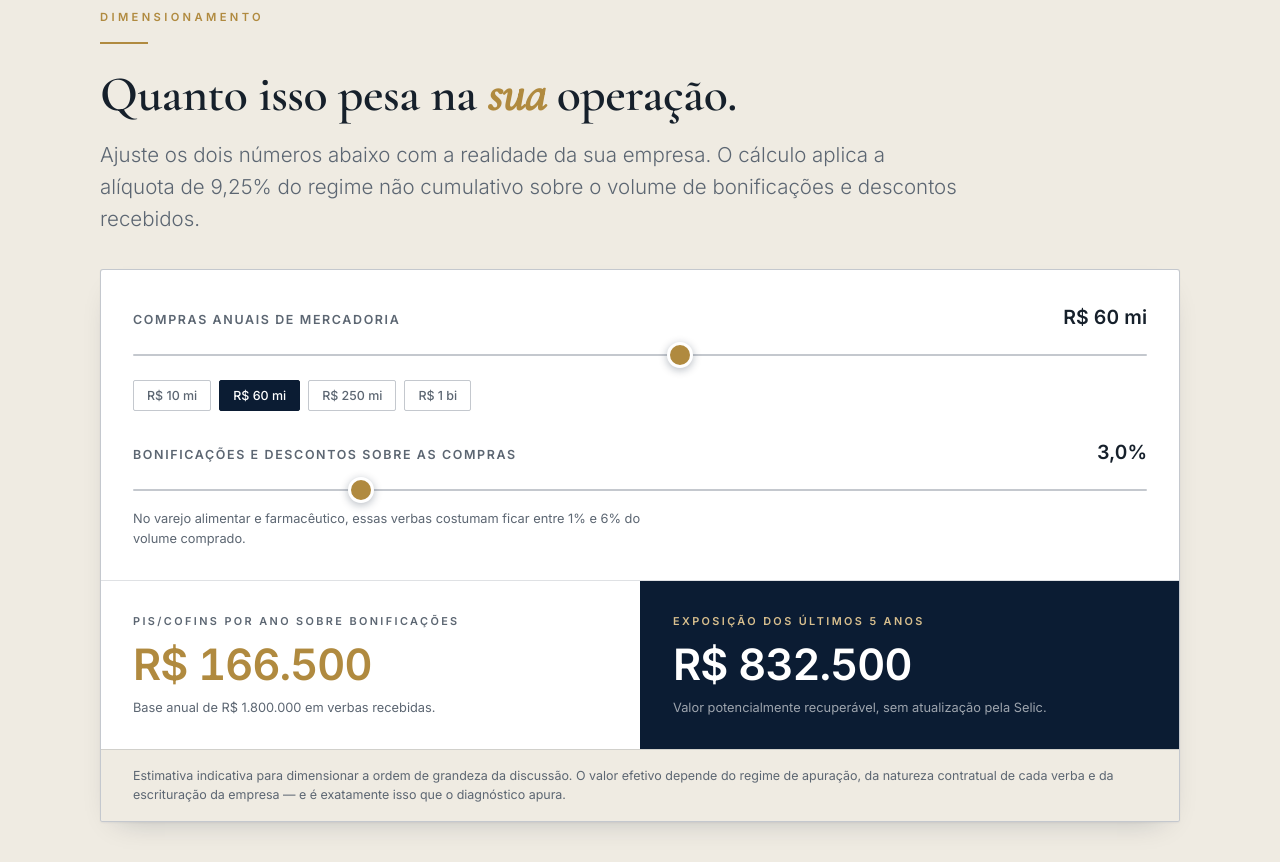
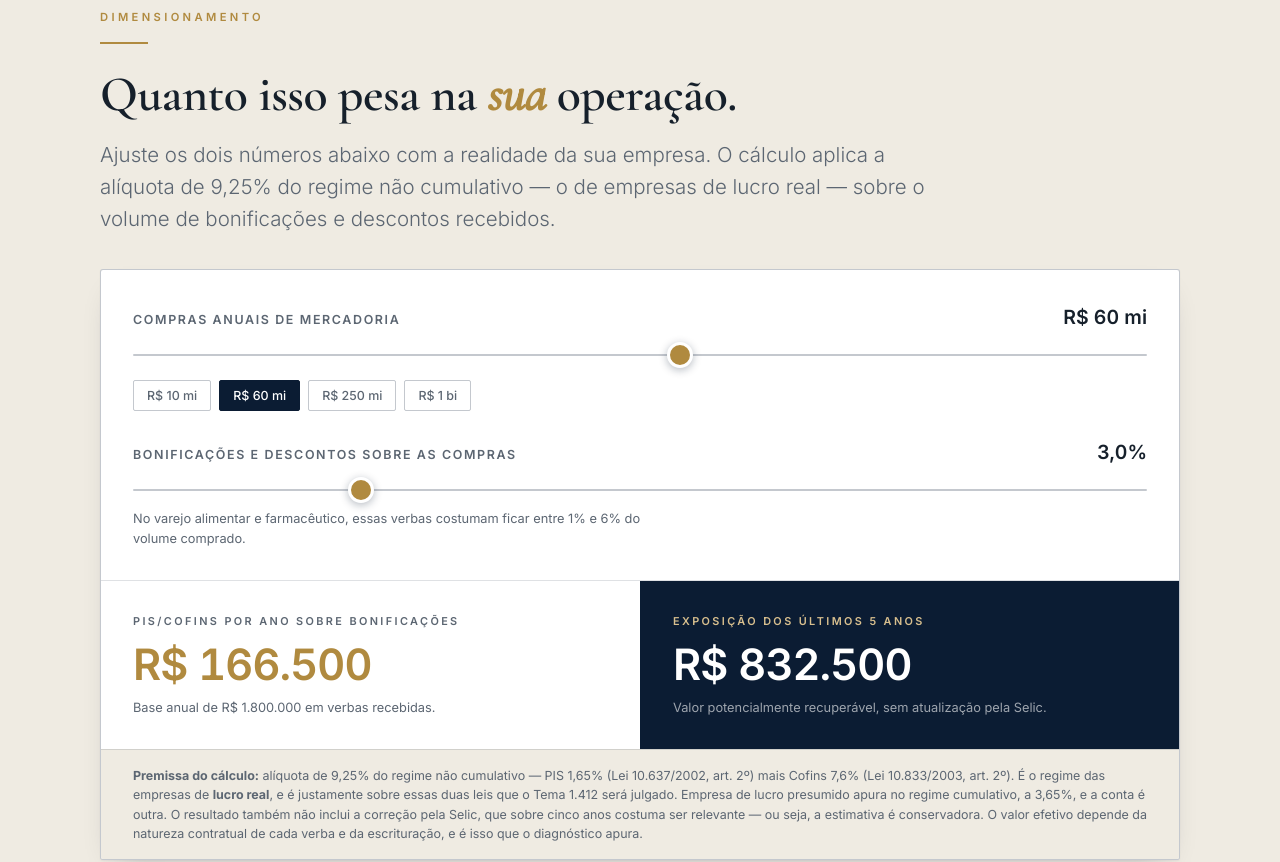
Before and after one commit to josimarlira/assislira-tema1412, a plain HTML site: page index.html in a window 1280 px wide. Shown: the part 2440-3302 px from the top of the page. Drawn offline with nearby package versions, Linux system fonts and the light colour scheme.

Commit message:
Corrige premissa do calculo: explicita regime nao cumulativo e ressalva de credito

```diff
--- a/index.html
+++ b/index.html
@@ -581,7 +581,7 @@ footer .legal{border-top:1px solid rgba(255,255,255,.12);padding-top:20px;font-s
     <p class="eyebrow">Dimensionamento</p>
     <hr class="rule">
     <h2>Quanto isso pesa na <em>sua</em> operação.</h2>
-    <p class="lead" style="margin-top:18px">Ajuste os dois números abaixo com a realidade da sua empresa. O cálculo aplica a alíquota de 9,25% do regime não cumulativo sobre o volume de bonificações e descontos recebidos.</p>
+    <p class="lead" style="margin-top:18px">Ajuste os dois números abaixo com a realidade da sua empresa. O cálculo aplica a alíquota de 9,25% do regime não cumulativo — o de empresas de lucro real — sobre o volume de bonificações e descontos recebidos.</p>
 
     <div class="calc">
       <div class="top">
@@ -625,7 +625,7 @@ footer .legal{border-top:1px solid rgba(255,255,255,.12);padding-top:20px;font-s
       </div>
 
       <div class="foot">
-        Estimativa indicativa para dimensionar a ordem de grandeza da discussão. O valor efetivo depende do regime de apuração, da natureza contratual de cada verba e da escrituração da empresa — e é exatamente isso que o diagnóstico apura.
+        <b>Premissa do cálculo:</b> alíquota de 9,25% do regime não cumulativo — PIS 1,65% (Lei 10.637/2002, art. 2º) mais Cofins 7,6% (Lei 10.833/2003, art. 2º). É o regime das empresas de <b>lucro real</b>, e é justamente sobre essas duas leis que o Tema 1.412 será julgado. Empresa de lucro presumido apura no regime cumulativo, a 3,65%, e a conta é outra. O resultado também não inclui a correção pela Selic, que sobre cinco anos costuma ser relevante — ou seja, a estimativa é conservadora. O valor efetivo depende da natureza contratual de cada verba e da escrituração, e é isso que o diagnóstico apura.
       </div>
     </div>
   </div>
@@ -847,6 +847,7 @@ footer .legal{border-top:1px solid rgba(255,255,255,.12);padding-top:20px;font-s
     <div class="fine">
       <p><b>Não há garantia de êxito.</b> O STJ pode fixar tese desfavorável ao contribuinte. A Segunda Turma já decidiu nesse sentido, e essa possibilidade é real.</p>
       <p><b>Não há garantia de ausência de modulação.</b> Trabalhamos com a hipótese de que ela ocorra porque é o padrão recente, não porque seja certa.</p>
+      <p><b>Nem toda verba tem o mesmo ganho.</b> Na bonificação em mercadoria o ganho é limpo: a Receita não admite crédito sobre o produto recebido de graça, então o tributo cobrado na entrada não tem contrapartida. Já no desconto em dinheiro recebido depois da compra, a empresa tomou crédito sobre a nota cheia — e a Fazenda deve sustentar que, se a verba é redução de custo, o crédito precisa ser reduzido na mesma proporção. Esse ponto ainda está em aberto e pode diminuir o proveito nessa parcela específica.</p>
       <p><b>Cada empresa tem um caso diferente.</b> A viabilidade depende da natureza contratual das verbas, do regime de apuração e da consistência da escrituração. Há situações em que a recomendação técnica será não ajuizar — e nós diremos isso.</p>
       <p><b>O que afirmamos é apenas isto:</b> existe uma janela que se fecha em 20 de agosto de 2026, e a decisão de entrar ou não nela deve ser tomada com número na mesa, não no escuro.</p>
     </div>
```
